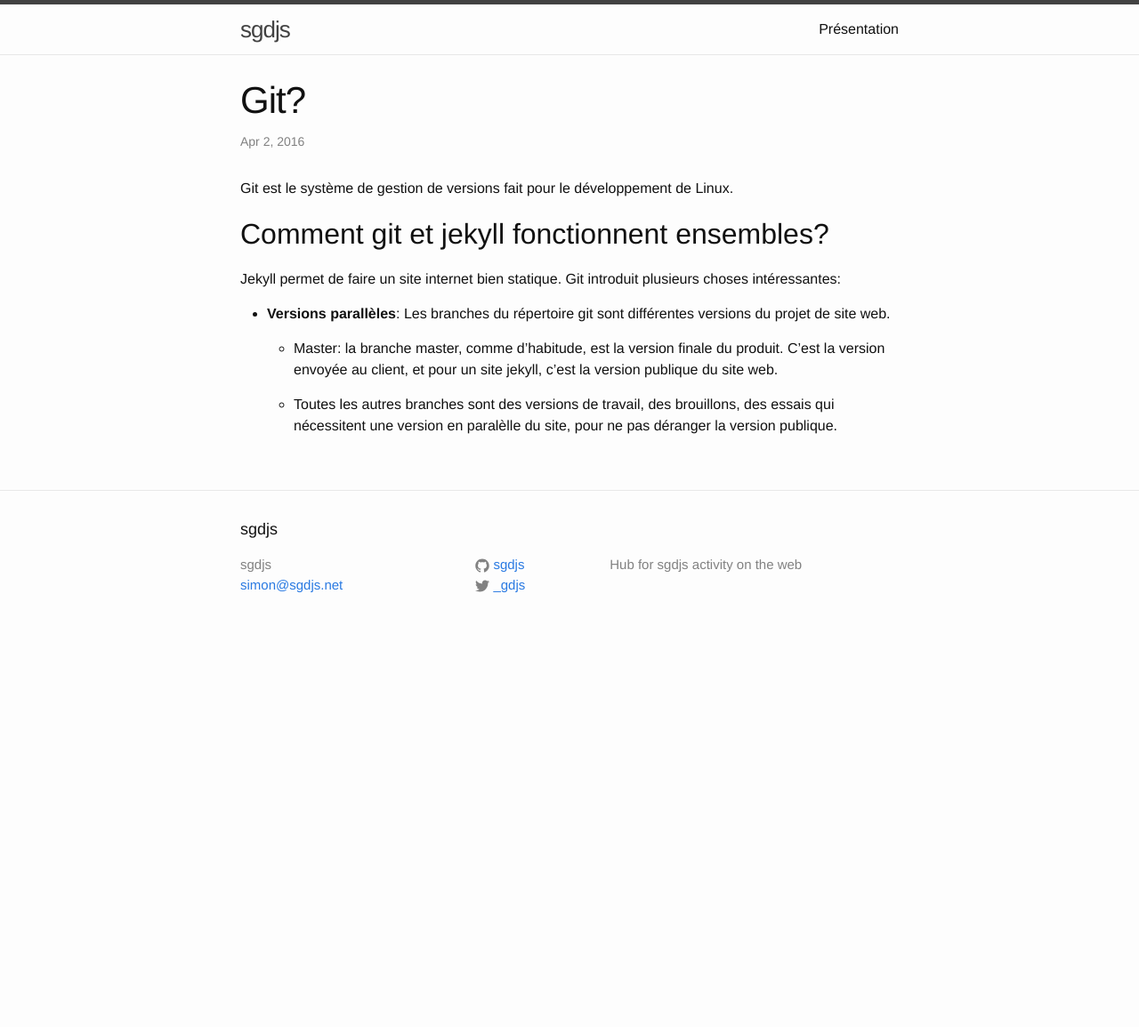
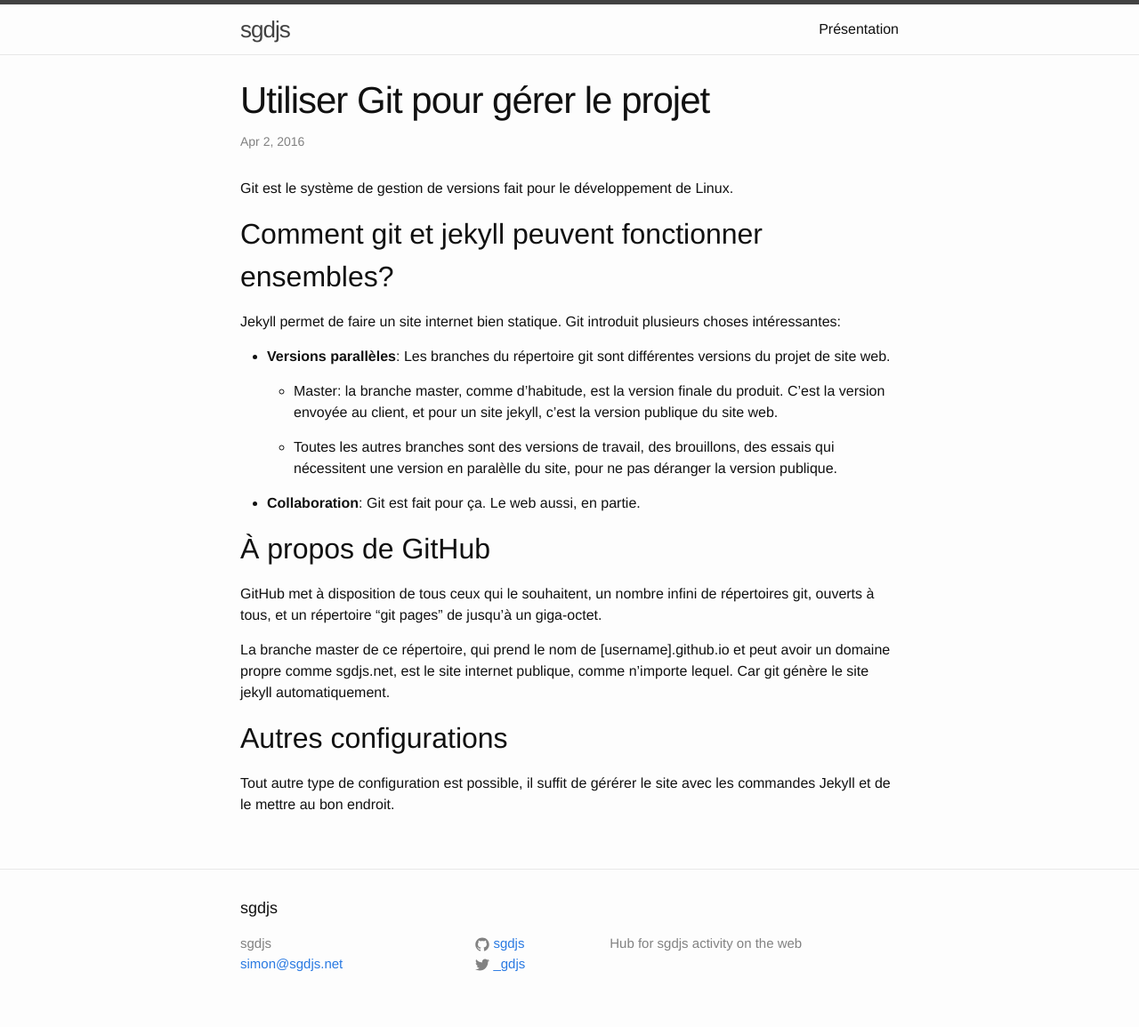
Before and after one commit to sgdjs/sgdjs.github.io, a Jekyll site: the page built from _posts/2016-04-02-git.markdown, in a window 1280 px wide. Shown: the whole page at 89% size. Built offline with Jekyll 4.4.1, drawn with Linux system fonts in a browser that asks for light colours; before the commit the page ends 900 px from its top, so only the background shows below that.

Commit message:
Change git.md

```diff
--- a/_posts/2016-04-02-git.markdown
+++ b/_posts/2016-04-02-git.markdown
@@ -1,13 +1,13 @@
 ---
 layout: post
-title:  "Git?"
+title:  "Utiliser Git pour gérer le projet"
 date:   2016-04-02 21:41:54
 categories: git
 ---
 
 Git est le système de gestion de versions fait pour le développement de Linux.
 
-## Comment git et jekyll fonctionnent ensembles?
+## Comment git et jekyll peuvent fonctionner ensembles?
 
 Jekyll permet de faire un site internet bien statique. Git introduit plusieurs choses intéressantes:
 
@@ -16,3 +16,15 @@
   * Master: la branche master, comme d'habitude, est la version finale du produit. C'est la version envoyée au client, et pour un site jekyll, c'est la version publique du site web.
 
   * Toutes les autres branches sont des versions de travail, des brouillons, des essais qui nécessitent une version en paralèlle du site, pour ne pas déranger la version publique.
+
+* **Collaboration**: Git est fait pour ça. Le web aussi, en partie.
+
+## À propos de GitHub
+
+GitHub met à disposition de tous ceux qui le souhaitent, un nombre infini de répertoires git, ouverts à tous, et un répertoire "git pages" de jusqu'à un giga-octet.
+
+La branche master de ce répertoire, qui prend le nom de [username].github.io et peut avoir un domaine propre comme sgdjs.net, est le site internet publique, comme n'importe lequel. Car git génère le site jekyll automatiquement.
+
+## Autres configurations
+
+Tout autre type de configuration est possible, il suffit de gérérer le site avec les commandes Jekyll et de le mettre au bon endroit.
```
